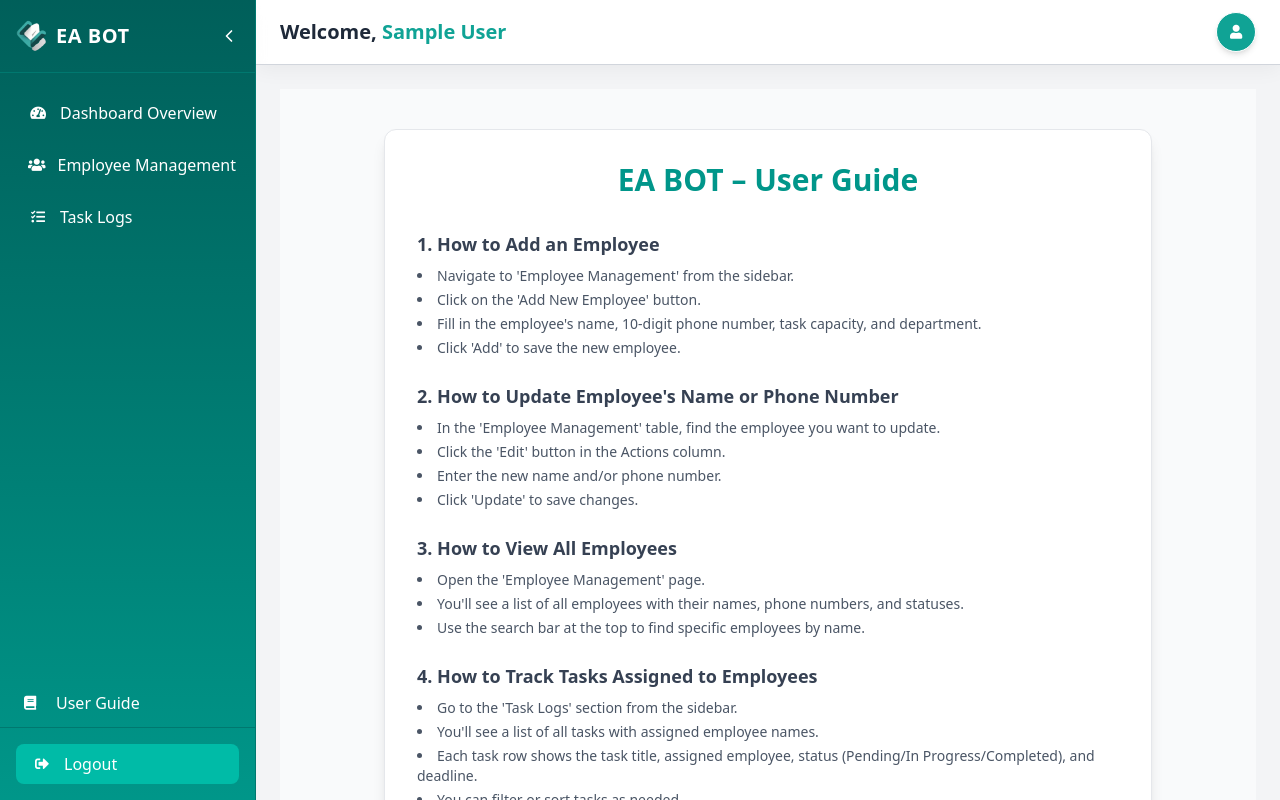
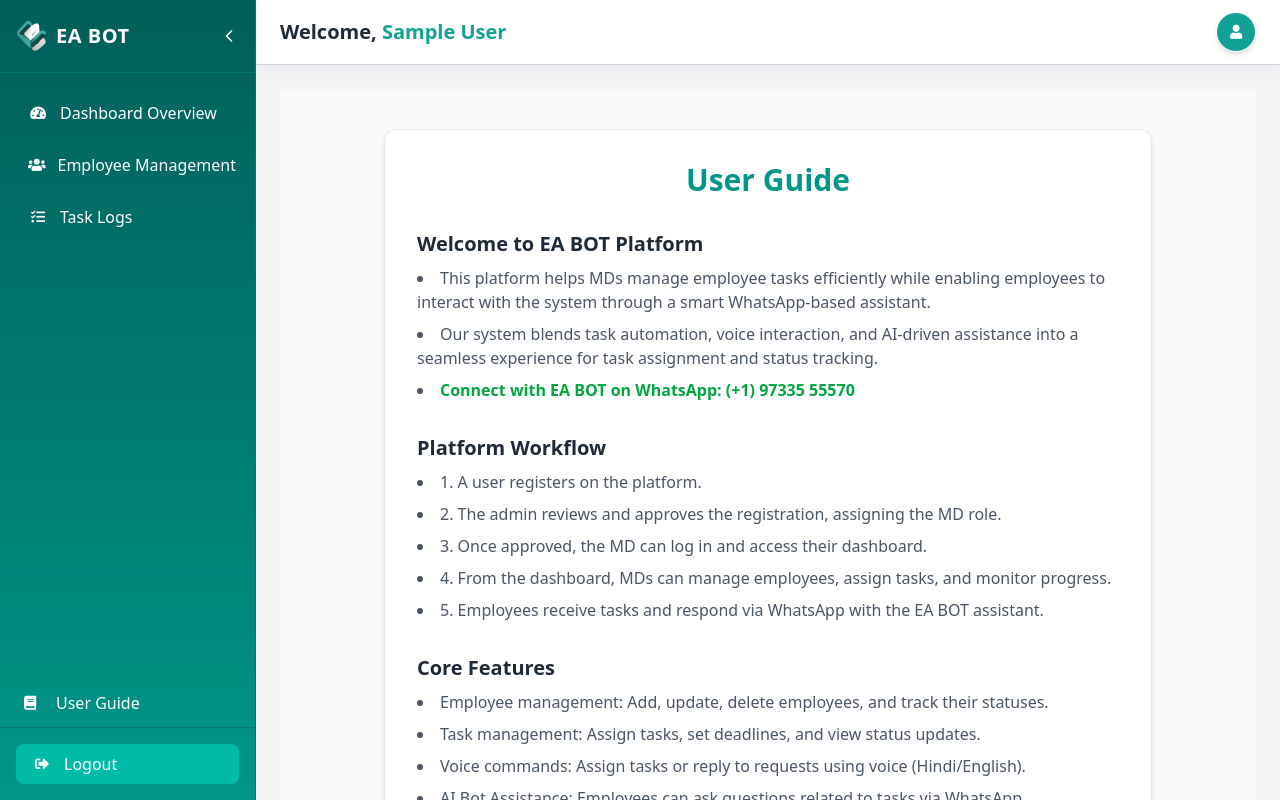
Before and after one commit to TechJar05/agentic-frontend, a React (Vite) app: page /user-guide in a window 1280 px wide. Built offline with nearby package versions, Linux system fonts and the light colour scheme; sample sign-in values are in the browser's storage.

Commit message:
Updated User manual

```diff
--- a/src/pages/UserGuide.jsx
+++ b/src/pages/UserGuide.jsx
@@ -3,75 +3,91 @@ import React from "react";
 const UserGuide = () => {
   const sections = [
     {
-      title: "1. How to Add an Employee",
+      title: "Welcome to EA BOT Platform",
       content: [
-        "Navigate to 'Employee Management' from the sidebar.",
-        "Click on the 'Add New Employee' button.",
-        "Fill in the employee's name, 10-digit phone number, task capacity, and department.",
-        "Click 'Add' to save the new employee."
+        "This platform helps MDs manage employee tasks efficiently while enabling employees to interact with the system through a smart WhatsApp-based assistant.",
+        "Our system blends task automation, voice interaction, and AI-driven assistance into a seamless experience for task assignment and status tracking.",
+        "<span class='text-green-600 font-semibold text-base'>Connect with EA BOT on WhatsApp: (+1) 97335 55570</span>",
       ],
     },
     {
-      title: "2. How to Update Employee's Name or Phone Number",
+      title: "Platform Workflow",
       content: [
-        "In the 'Employee Management' table, find the employee you want to update.",
-        "Click the 'Edit' button in the Actions column.",
-        "Enter the new name and/or phone number.",
-        "Click 'Update' to save changes."
+        "1. A user registers on the platform.",
+        "2. The admin reviews and approves the registration, assigning the MD role.",
+        "3. Once approved, the MD can log in and access their dashboard.",
+        "4. From the dashboard, MDs can manage employees, assign tasks, and monitor progress.",
+        "5. Employees receive tasks and respond via WhatsApp with the EA BOT assistant.",
       ],
     },
     {
-      title: "3. How to View All Employees",
+      title: "Core Features",
       content: [
-        "Open the 'Employee Management' page.",
-        "You'll see a list of all employees with their names, phone numbers, and statuses.",
-        "Use the search bar at the top to find specific employees by name."
+        "Employee management: Add, update, delete employees, and track their statuses.",
+        "Task management: Assign tasks, set deadlines, and view status updates.",
+        "Voice commands: Assign tasks or reply to requests using voice (Hindi/English).",
+        "AI Bot Assistance: Employees can ask questions related to tasks via WhatsApp.",
+        "Real-time WhatsApp notifications for new task assignments.",
       ],
     },
     {
-      title: "4. How to Track Tasks Assigned to Employees",
+  title: "Using the Platform",
+  content: [
+    "To Add an Employee: Go to 'Employee Management' → click 'Add New Employee' → fill in details → click 'Add'.",
+    "To Update Employee Details: Click 'Edit' next to an employee → update name or phone → click 'Update'.",
+    "To Track Tasks: Navigate to 'Task Logs' → view task details like title, assignee, priority, and status.",
+    "To Search Employees: Use the search bar in 'Employee Management' to find an employee by name.",
+    "To Update Your Profile: Click your profile icon (top-right) → select 'Update Your Profile' → edit your name or phone number.",
+    "To Create a Task via WhatsApp: MDs can send a message to the EA BOT like —",
+    "<span class='text-gray-700 italic'>Create task for Omkar, description to develop a website for restaurant, priority high, deadline 2025-06-24 15:00, department IT</span>",
+  ],
+},
+
+    {
+      title: "Voice & AI Interaction",
       content: [
-        "Go to the 'Task Logs' section from the sidebar.",
-        "You'll see a list of all tasks with assigned employee names.",
-        "Each task row shows the task title, assigned employee, status (Pending/In Progress/Completed), and deadline.",
-        "You can filter or sort tasks as needed."
+        "MDs can assign tasks by speaking in Hindi or English.",
+        "Employees can reply or ask task-related questions via voice messages.",
+        "The EA BOT responds with helpful AI-generated insights on tasks.",
+        "Task completion requests can also be sent by employees via voice.",
       ],
     },
     {
-      title: "5. How to update Your Phone Number",
+      title: "Support",
       content: [
-       "Navigate to the top-right corner of the page where your profile icon is located.",
-    "Click on the profile icon to open the dropdown menu.",
-    "Select 'Update Your Profile' from the dropdown.",
-    "In the popup modal, enter your new name or 10-digit phone number.",
-    "Click on 'Update' to save changes. A confirmation message will appear."
+        "For help with technical issues or onboarding assistance, please contact the system administrator or support team.",
+        "Ensure your WhatsApp is registered to receive notifications from EA BOT.",
       ],
     },
   ];
 
   return (
     <div className="min-h-screen bg-gray-50 px-6 py-10 text-gray-800">
-      <div className="max-w-3xl mx-auto bg-white p-6 sm:p-8 rounded-xl shadow-lg border border-gray-200">
-        <h1 className="text-2xl sm:text-3xl font-bold text-center mb-8 text-[#00968a]">
-          EA BOT – User Guide
+      <div className="max-w-3xl mx-auto bg-white p-6 sm:p-8 rounded-xl shadow-md border border-gray-200">
+        <h1 className="text-3xl font-bold text-center text-[#00968a] mb-8">
+          User Guide
         </h1>
 
-        {sections.map((section, idx) => (
-          <div key={idx} className="mb-6">
-            <h2 className="text-lg font-semibold mb-2 text-gray-700">
+        {sections.map((section, index) => (
+          <div key={index} className="mb-8">
+            <h2 className="text-xl font-semibold text-gray-800 mb-2">
               {section.title}
             </h2>
-            <ul className="list-disc list-inside text-sm text-gray-600 space-y-1">
-              {section.content.map((point, i) => (
-                <li key={i}>{point}</li>
-              ))}
+            <ul className="list-disc list-inside space-y-2 text-gray-600 text-sm sm:text-base">
+              {section.content.map((item, i) =>
+                item.includes("<span") ? (
+                  <li key={i} dangerouslySetInnerHTML={{ __html: item }} />
+                ) : (
+                  <li key={i}>{item}</li>
+                )
+              )}
             </ul>
           </div>
         ))}
 
-        {/* <p className="text-xs text-gray-500 mt-8 text-center">
-          If you have any questions or face issues, please contact the admin.
-        </p> */}
+        <p className="text-center text-xs text-gray-400 mt-10">
+          For additional documentation or help, contact support.
+        </p>
       </div>
     </div>
   );
```
